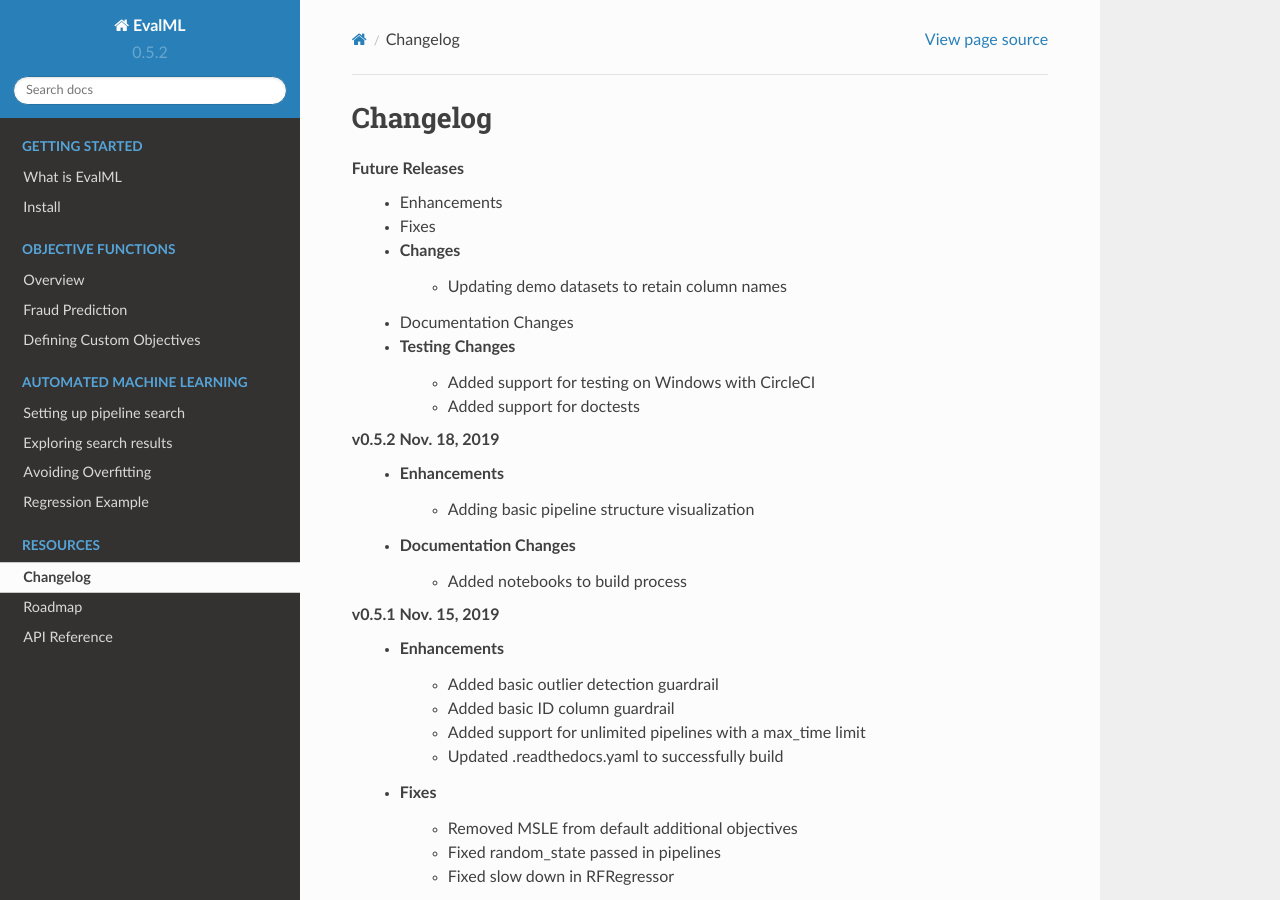
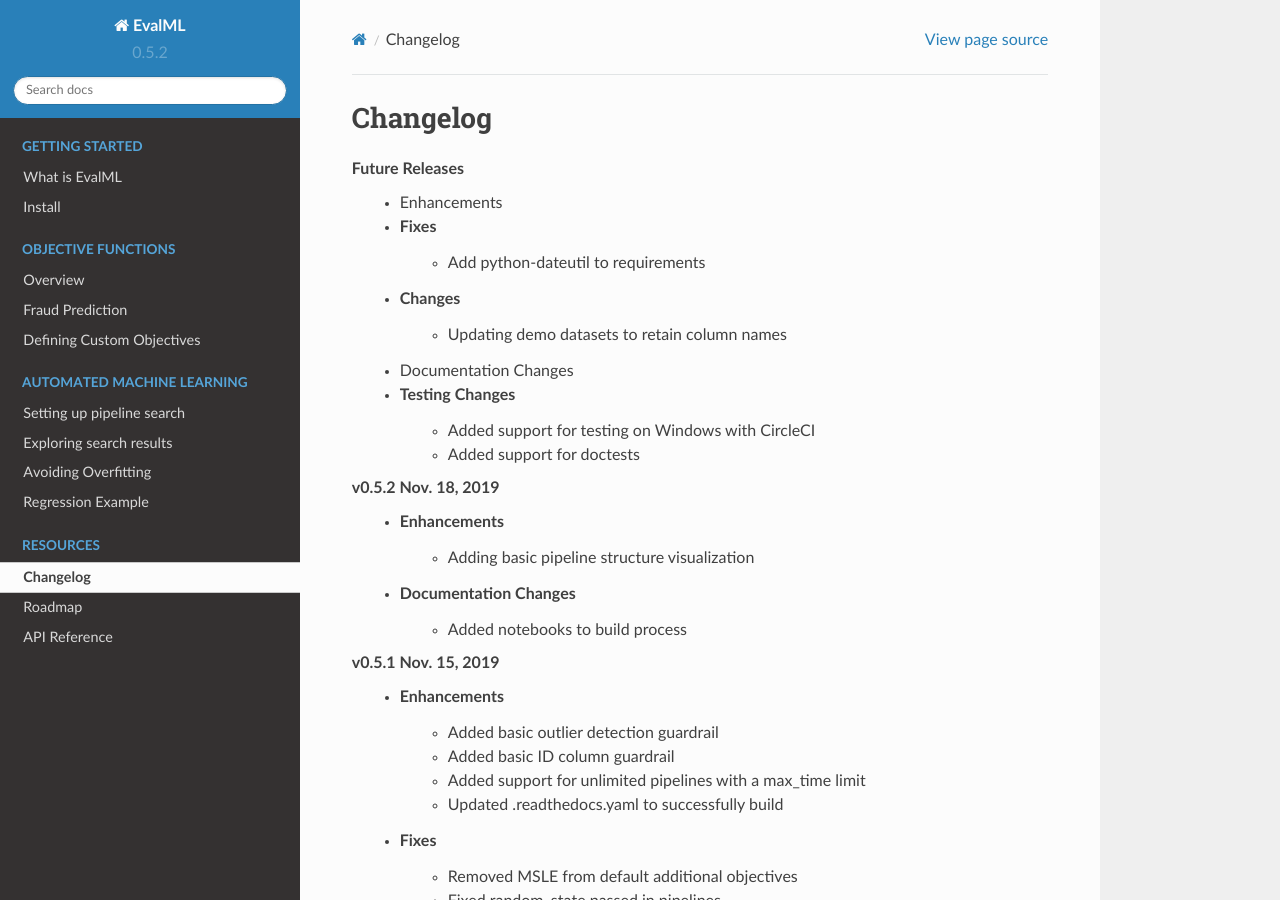
Before and after one commit to alteryx/evalml, a Sphinx documentation site: the page built from docs/source/changelog.rst, in a window 1280 px wide and 900 px high. Built offline with Sphinx 7.4.7 and the Read the Docs theme 2.0.0, drawn with Linux system fonts in a browser that asks for light colours; pages that are not in the unit, such as notebooks, are missing from menus.

Commit message:
Add python-dateutil to requirements. (#234)
* Add dateutil to requirements

```diff
--- a/docs/source/changelog.rst
+++ b/docs/source/changelog.rst
@@ -5,6 +5,7 @@
 **Future Releases**
     * Enhancements
     * Fixes
+        * Add python-dateutil to requirements :pr:`234`
     * Changes
         * Updating demo datasets to retain column names :pr:`223`
     * Documentation Changes
--- a/requirements.txt
+++ b/requirements.txt
@@ -1,3 +1,4 @@
+python-dateutil>=2.1,<2.8.1
 scipy>=1.2.1
 scikit-learn>=0.21.3
 dask[complete]>=2.1.0
```
